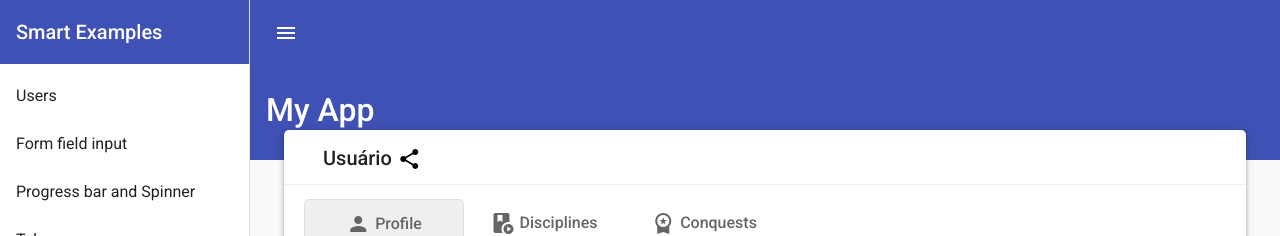
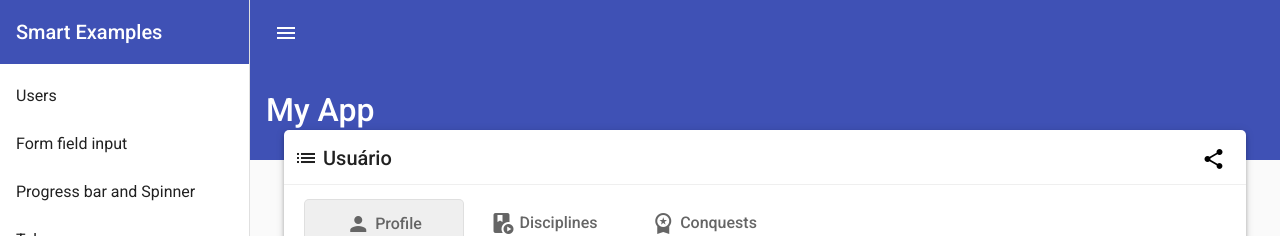
Before and after one commit to abruno36/-RxJS_Angular_Material, an Angular app in the folder ProjectSchool/: page /users/myProfile in a window 1280 px wide. Shown: the top 236 px of the page. Built offline with nearby package versions, Linux system fonts and the light colour scheme.

Commit message:
Adicionando flex-layout - 14071115

```diff
--- a/ProjectSchool/package.json
+++ b/ProjectSchool/package.json
@@ -15,6 +15,7 @@
     "@angular/common": "^14.2.0",
     "@angular/compiler": "^14.2.0",
     "@angular/core": "^14.2.0",
+    "@angular/flex-layout": "^14.0.0-beta.41",
     "@angular/forms": "^14.2.0",
     "@angular/material": "^14.2.0",
     "@angular/material-moment-adapter": "^18.1.0",
--- a/ProjectSchool/src/app/shared/components/toolbar-title/toolbar-title.component.html
+++ b/ProjectSchool/src/app/shared/components/toolbar-title/toolbar-title.component.html
@@ -1,5 +1,5 @@
 <mat-toolbar>
-    <mat-icon class="icon-space" fontSet="{{fontset}}"></mat-icon>
+    <mat-icon class="icon-space" fontSet="{{fontset}}" ngClass="{{iconFa}}">{{iconMat}}></mat-icon>
     <span>{{title}}</span>
     <span fxFlex></span>
     <ng-content></ng-content>
--- a/ProjectSchool/src/app/shared/shared.module.ts
+++ b/ProjectSchool/src/app/shared/shared.module.ts
@@ -3,12 +3,14 @@ import { ToolbarTitleComponent } from './components/toolbar-title/toolbar-title.
 import { MatToolbarModule } from '@angular/material/toolbar';
 import { MatIconModule } from '@angular/material/icon';
 import { FormsModule, ReactiveFormsModule } from '@angular/forms';
+import { FlexLayoutModule } from '@angular/flex-layout';
 
 @NgModule({
   imports: [
     MatToolbarModule,
     MatIconModule,
     FormsModule,
+    FlexLayoutModule,
     ReactiveFormsModule
   ],
   declarations: [
```
Also changed, not shown: 1 other file (tests, documents, lock files or other folders).
